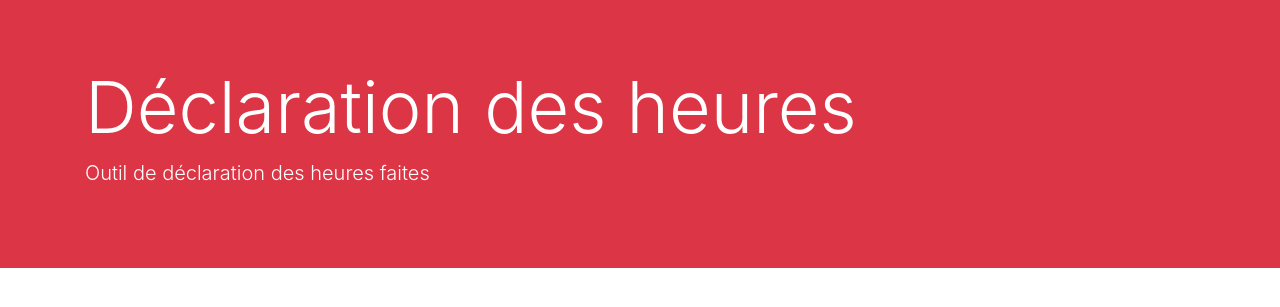
After one commit to crozes/cstTools, a PHP site: template View/admin/admin.php in a window 1280 px wide. The commit adds this page. Shown: the top 307 px of the page. Run offline with PHP 8.4, Linux system fonts and the light colour scheme; the template is opened without the code that fills it, so the values that code supplies are empty; a stand-in replaces the project's code that opens the database connection; some libraries are stand-ins or nearby versions.

Commit message:
Administration

```diff
--- /dev/null
+++ b/View/admin/admin.php
@@ -0,0 +1,6 @@
+<div class="jumbotron jumbotron-fluid bg-danger text-white">
+	<div class="container">
+		<h1 class="display-3">Déclaration des heures</h1>
+		<p class="lead">Outil de déclaration des heures faites</p>
+	</div>
+</div>
--- a/index.php
+++ b/index.php
@@ -34,6 +34,11 @@
             else if($_GET['page']=='moncompte'){
                 include 'View/compte/moncompte.php';
             }
+            if ($_SESSION['Auth']['idRole']==2){
+                if($_GET['page']=='admin'){
+                    include 'View/admin/admin.php';
+                }
+            }
         }
         else if( $_GET['page']=='login'){
             include 'View/login/login.php';
```
Also changed, not shown: View/menu/menu_item.php (+7 -0 lines).
